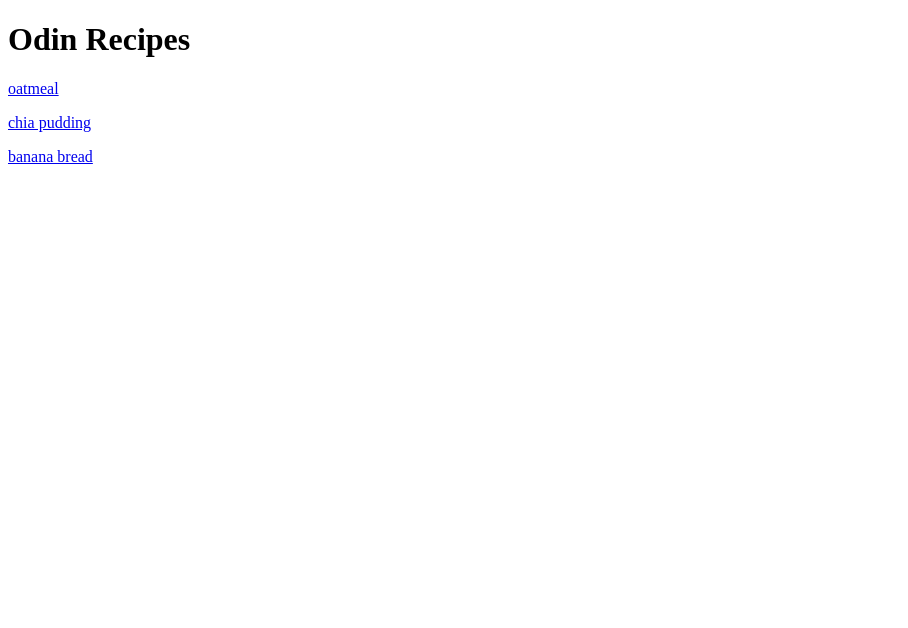
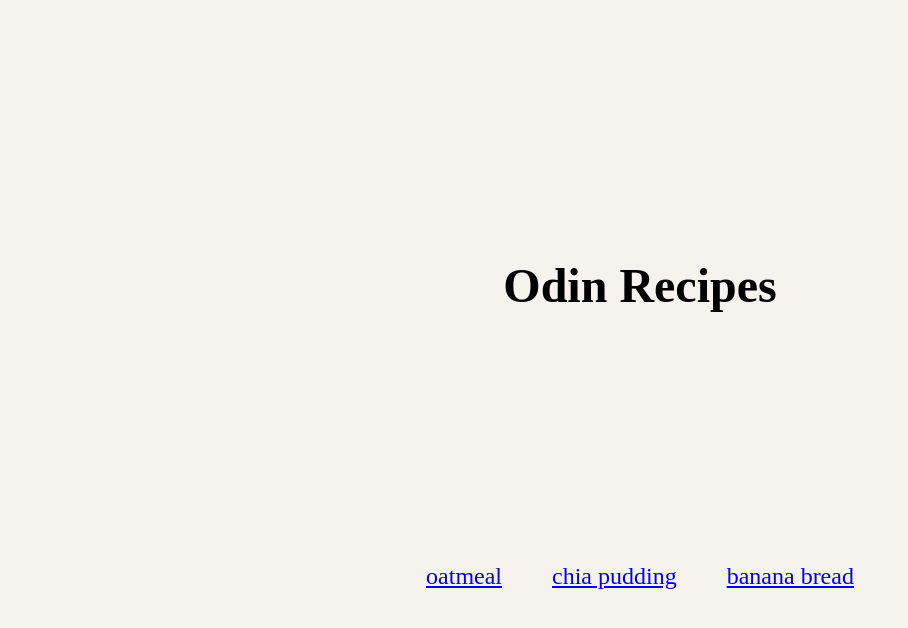
Before and after one commit to Schneider725/odin-recipe, a plain HTML site: page index.html in a window 1280 px wide. Shown: the whole page, without its empty margins (0-908 px from the left). Drawn offline with Linux system fonts and the light colour scheme.

Commit message:
change overall design

```diff
--- /dev/null
+++ b/chiapudding.css
@@ -0,0 +1,15 @@
+body {
+    display: flex;
+    flex-direction: column;
+    justify-content: center;
+    text-align: center;
+    align-items: center;
+    gap: 10px;
+}
+
+ol,
+ul{
+    list-style: none;
+    margin: 0;
+    padding: 0;
+}
--- a/index.html
+++ b/index.html
@@ -1,15 +1,19 @@
 <!DOCTYPE html>
 <html lang="en">
+
 <head>
     <meta charset="UTF-8">
     <title>Odin Recipes</title>
+    <link rel="stylesheet" href="./style.css">
 </head>
 
 <body>
     <h1>Odin Recipes</h1>
-        <p><a href="./recipes/oatmeal.html">oatmeal</a></p>
-        <p><a href="./recipes/chiapudding.html">chia pudding</a></p>
-        <p><a href="./recipes/bananabread.html">banana bread</a></p>
+    <ul>
+        <li><a href="./recipes/oatmeal.html">oatmeal</a></li>
+        <li><a href="./recipes/chiapudding.html">chia pudding</a></li>
+        <li><a href="./recipes/bananabread.html">banana bread</a></li>
+    </ul>
 </body>
 
 </html>
--- /dev/null
+++ b/style.css
@@ -0,0 +1,24 @@
+body {
+    height:100vh;
+    display: flex;
+    flex-direction: column;
+    background-color: rgb(246, 243, 238);
+    justify-content:space-evenly;
+    font-size: x-large;
+}
+h1{
+    display: flex;
+    justify-content: center;
+}
+ul {
+    display: flex;
+    gap: 50px;
+    list-style: none;
+    justify-content: center;
+    margin: 0;
+    padding: 0;
+}
+li {
+    margin: 0;
+    padding: 0;
+}
```
Also changed, not shown: recipes/bananabread.html (+1 -0 lines), recipes/chiapudding.html (+1 -0 lines), recipes/oatmeal.html (+1 -0 lines). Lines whose indentation alone changed are shown as unchanged.
